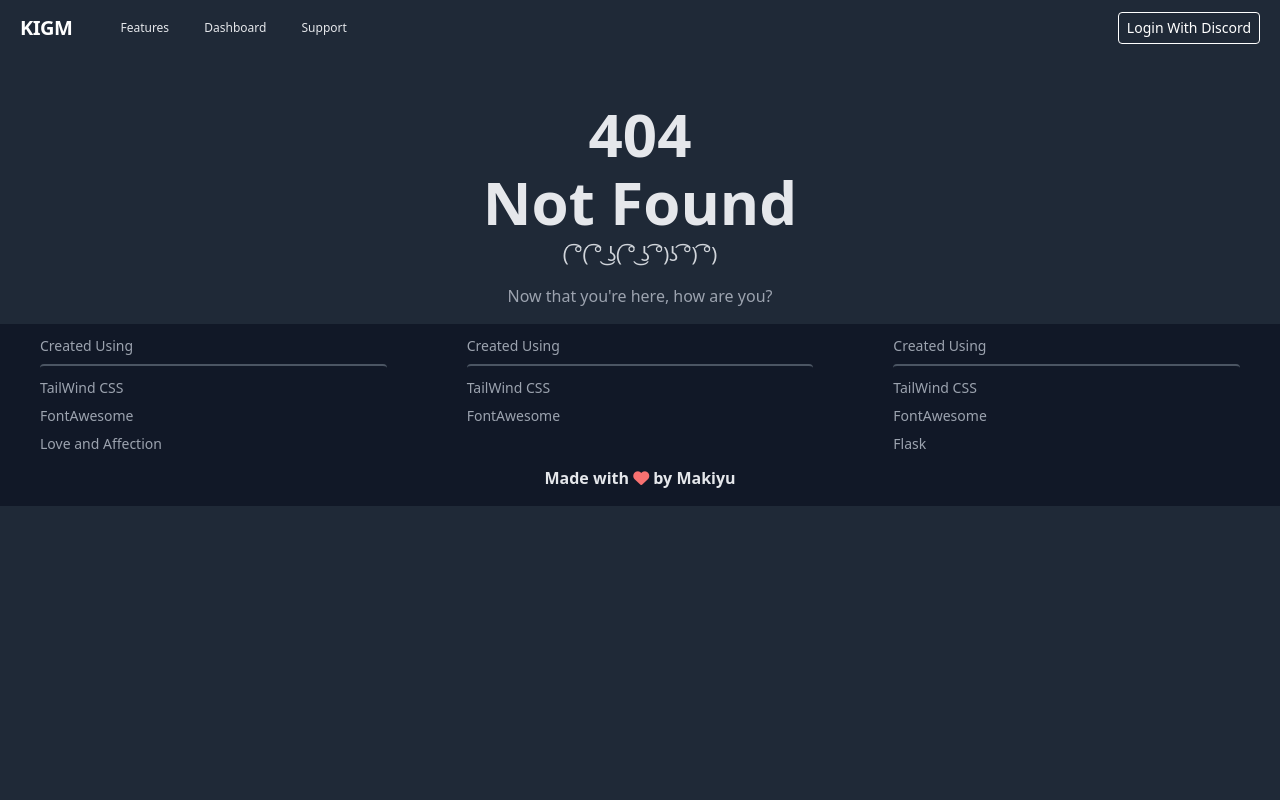
After one commit to Makiyu-py/KIGM-Dashboard, a Flask app: template app/templates/404.html in a window 1280 px wide. The commit adds this page. Run offline with Flask 2, Linux system fonts and the light colour scheme; the template is opened without the code that fills it: most values are stand-ins (such as "Sample title", 1, 10 or a date in 2020); style sheets or scripts are compiled from the project's sources; parts of the project's set-up code (start-up, migrations or seed data) failed here and were passed over; some libraries are stand-ins or nearby versions.

Commit message:
404 Commit Not Found ;)

```diff
--- a/app/routes.py
+++ b/app/routes.py
@@ -7,11 +7,15 @@ _mongo = db()  # main db instance
 
 @app.route("/")
 def homepage():
-    return render_template("home.html")
+    return render_template("home.html", title="Home")
 
 @app.route("/support")
 def support():
     return redirect("https://discord.gg/jz4WxkB")
+
+@app.errorhandler(404)
+def page_not_found(e):
+    return render_template('404.html', title="404")
 
 # TODO
 #    - Actual Dashboard (via flask-discord)
--- /dev/null
+++ b/app/templates/404.html
@@ -0,0 +1,12 @@
+{% extends "bases/main_base.html" %} {% block content %}
+<div class="mt-10 text-center flex flex-col md:flex-none">
+	<div class="mt-2 font-semibold text-xl md:text-6xl text-gray-200">404</div>
+	<div class="mt-2 font-semibold text-xl md:text-6xl text-gray-200">
+		Not Found
+	</div>
+	<div class="text-md md:text-xl text-gray-300 mt-2">
+		( ͡°( ͡° ͜ʖ( ͡° ͜ʖ ͡°)ʖ ͡°) ͡°)
+	</div>
+	<div class="my-4 text-gray-400">Now that you're here, how are you?</div>
+</div>
+{% endblock content %}
--- a/app/templates/bases/main_base.html
+++ b/app/templates/bases/main_base.html
@@ -4,7 +4,7 @@
 		<meta charset="UTF-8" />
 		<meta http-equiv="X-UA-Compatible" content="IE=edge" />
 		<meta name="viewport" content="width=device-width, initial-scale=1.0" />
-		<title>KIGM Dashboard Rewrite</title>
+		<title>{{ title }} | KIGM</title>
 		<script
 			src="https://kit.fontawesome.com/2bc3e593f4.js"
 			crossorigin="anonymous"
```
